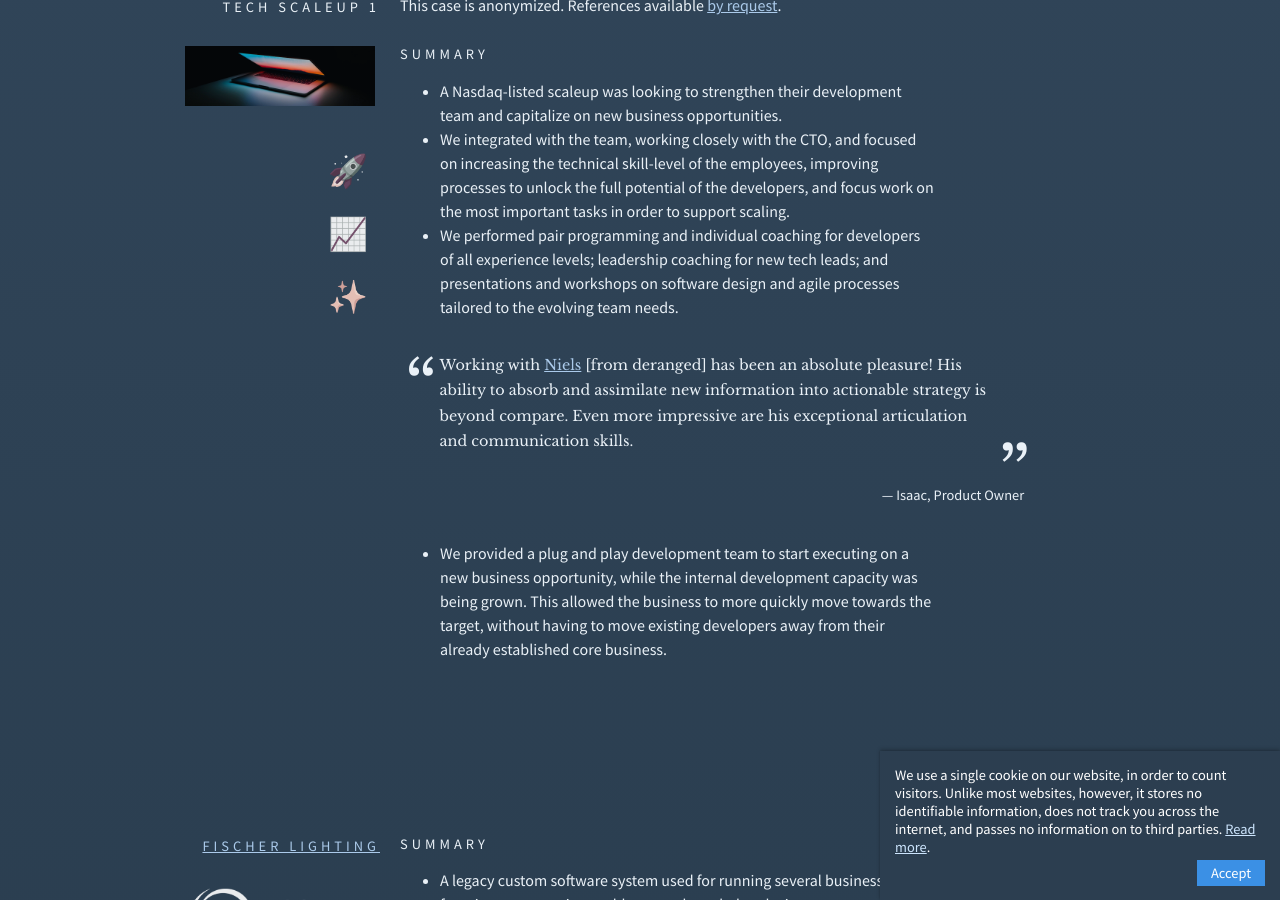
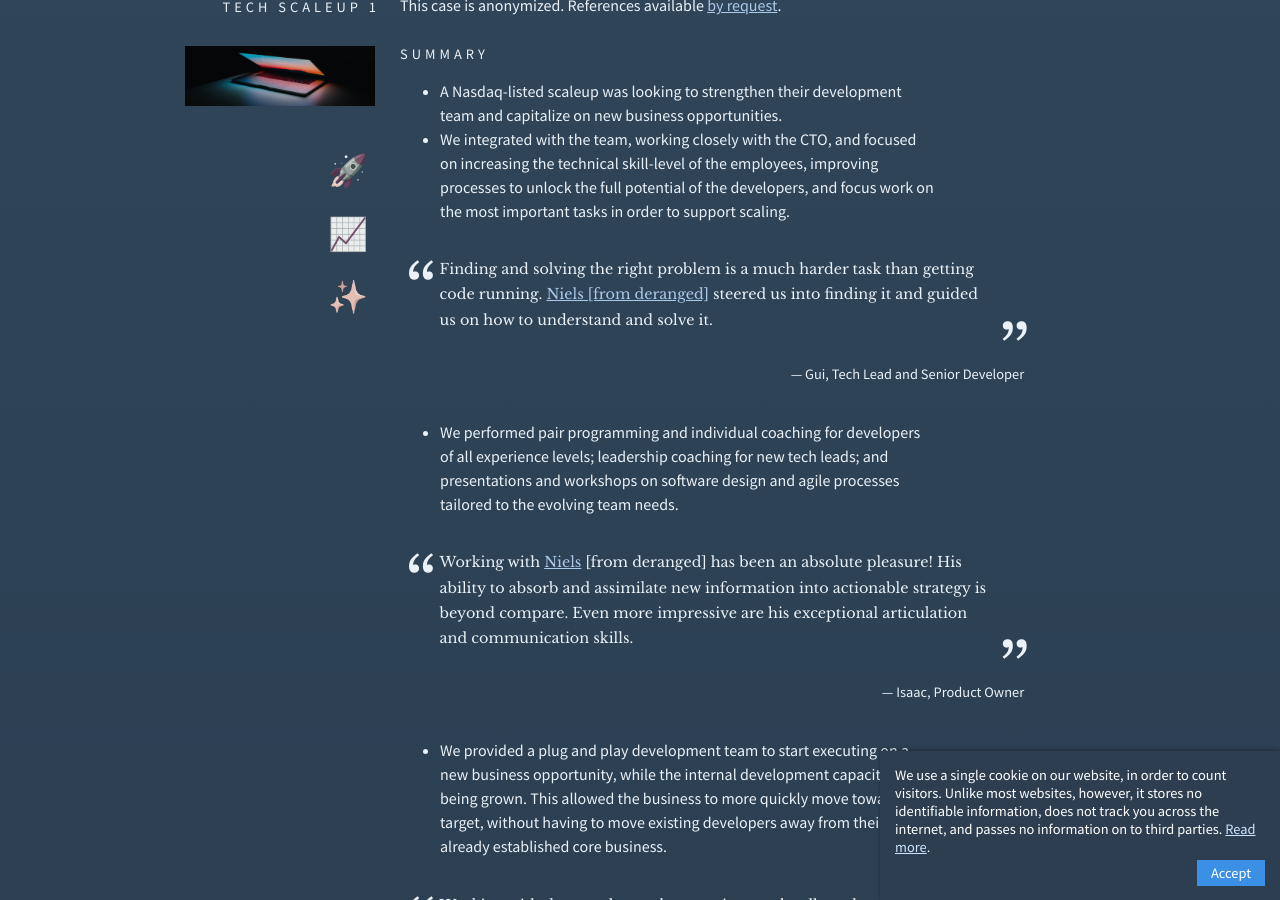
Before and after one commit to derangeddk/deranged.dk, a Jekyll site: the page built from cases/index.html, in a window 1280 px wide and 900 px high, scrolled down 1261 px. Built offline with Jekyll 4.4.1, drawn with Linux system fonts in a browser that asks for light colours; some of the changed text lies outside the part shown.

Commit message:
Added new quotes

```diff
--- a/cases/index.html
+++ b/cases/index.html
@@ -268,6 +268,12 @@
                 <li>
                     We integrated with the team, working closely with the CTO, and focused on increasing the technical skill-level of the employees, improving processes to unlock the full potential of the developers, and focus work on the most important tasks in order to support scaling.
                 </li>
+                <section class="customer-quote-section">
+                    <p class="quote-text">
+                        Finding and solving the right problem is a much harder task than getting code running. <a href="mailto:niels@deranged.dk">Niels [from deranged]</a> steered us into finding it and guided us on how to understand and solve it.
+                    </p>
+                    <p class="quotee">Gui, Tech Lead and Senior Developer</p>
+                </section>
                 <li>
                     We performed pair programming and individual coaching for developers of all experience levels; leadership coaching for new tech leads; and presentations and workshops on software design and agile processes tailored to the evolving team needs.
                 </li>
@@ -280,6 +286,15 @@
                 <li>
                     We provided a plug and play development team to start executing on a new business opportunity, while the internal development capacity was being grown. This allowed the business to more quickly move towards the target, without having to move existing developers away from their already established core business.
                 </li>
+                <section class="customer-quote-section">
+                    <p class="quote-text">
+                        Working with deranged over the past six months allowed our business to both develop fenced off new software, as they worked as a de-facto stand alone team [...] <!--, whilst they also assisted and actively developed our legacy software integrating with our pre-existing development teams seamlessly.<br>
+                        deranged's highly competent team were able to operate in-house and liaise with our stakeholders in developing this stand alone product which is already delivering. We asked for features and they were implemented.--> The plug and play development team enabled us to scale up the scope of the project with instant effect while our in-house teams benefitted from their expertise.<br>
+                        deranged's flexible working structure meant we were able to re-posit the business focus of the stand-alone software quickly and generate substantially better results.
+                        <!--With on-going support options post software deployment, good hand-over and documentation we are able to continue using the software and look forward to future collaborations with Deranged.-->
+                    </p>
+                    <p class="quotee">Simon, Business Manager</p>
+                </section>
             </ul>
         </div>
     </div>
```
